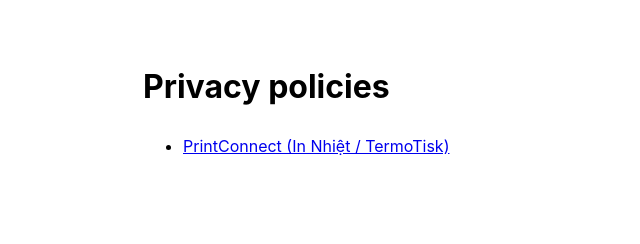
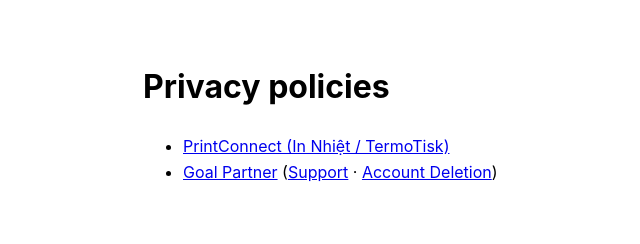
Before and after one commit to daymanondev/privacy, a plain HTML site: page index.html in a window 1280 px wide. Shown: the whole page, without its empty margins (177-817 px from the left). Drawn offline with Linux system fonts and the light colour scheme.

Commit message:
Link Goal Partner legal pages from index

```diff
--- a/index.html
+++ b/index.html
@@ -12,6 +12,7 @@
 <h1>Privacy policies</h1>
 <ul>
   <li><a href="printconnect/">PrintConnect (In Nhiệt / TermoTisk)</a></li>
+  <li><a href="goal-partner/">Goal Partner</a> (<a href="goal-partner/support.html">Support</a> · <a href="goal-partner/account-deletion.html">Account Deletion</a>)</li>
 </ul>
 </body>
 </html>
```
